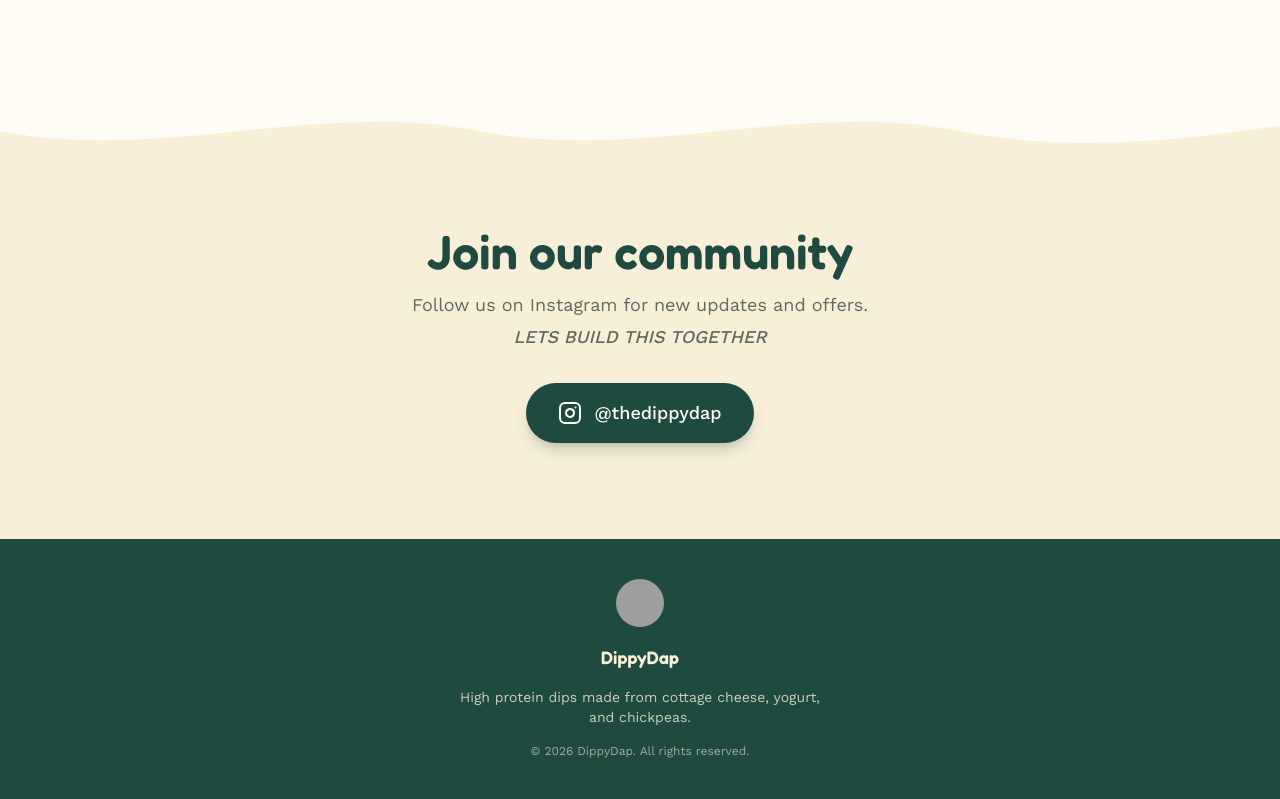
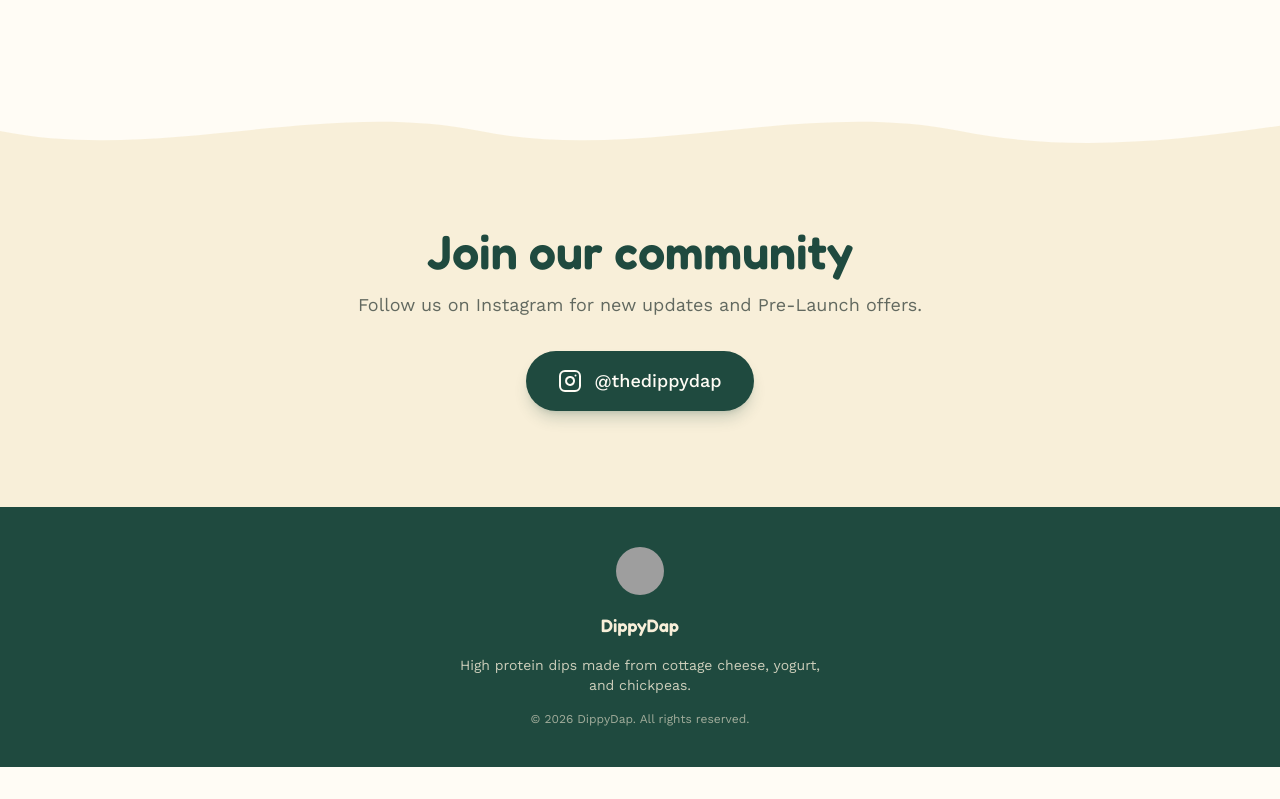
Before and after one commit to Kbageja/dippydap, a Next.js app in the folder dippydap/: page / in a window 1280 px wide. Shown: the part 4119-4918 px from the top of the page. After the commit the page ends 4886 px from the top, so only its background shows below. Built offline with nearby package versions, Linux system fonts and the light colour scheme; grey boxes are pictures that could not be loaded.

Commit message:
updated instagram section

```diff
--- a/dippydap/components/InstagramSection.tsx
+++ b/dippydap/components/InstagramSection.tsx
@@ -10,8 +10,8 @@ export function InstagramSection() {
           Join our community
         </h2>
         <div className="mt-4 text-lg text-ink/70">
-          Follow us on Instagram for new updates and offers. <br />
-          <div className="font-medium mt-1"><em>LETS BUILD THIS TOGETHER</em></div>
+          Follow us on Instagram for new updates and Pre-Launch offers. <br />
+
         </div>
 
         <a
```
